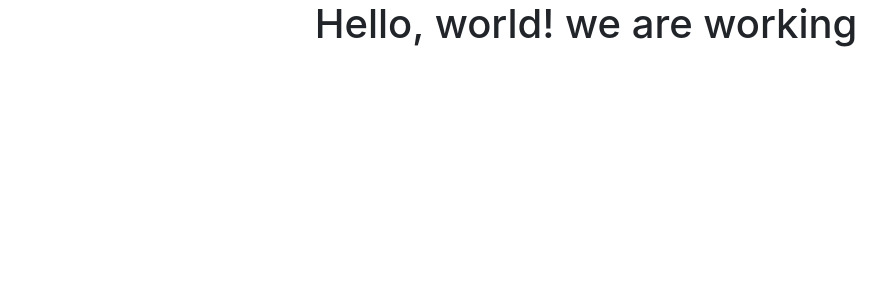
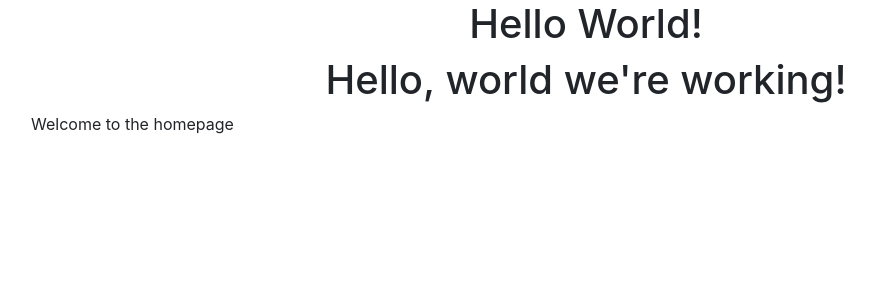
Before and after one commit to sserges/ecommerce-django, a Django app: page / in a window 1280 px wide. Shown: the top 300 px of the page, without its empty margins (54-940 px from the left). Run offline with Django 3.2, Linux system fonts and the light colour scheme; some libraries are stand-ins or nearby versions.

Commit message:
Template Context

```diff
--- a/src/ecommerce/urls.py
+++ b/src/ecommerce/urls.py
@@ -16,9 +16,11 @@ Including another URLconf
 from django.conf.urls import url
 from django.contrib import admin
 
-from .views import home_page
+from .views import home_page, about_page, contact_page
 
 urlpatterns = [
     url(r'^$', home_page),
+    url(r'^about/$', about_page),
+    url(r'^contact/$', contact_page),
     url(r'^admin/', admin.site.urls),
 ]
--- a/src/ecommerce/views.py
+++ b/src/ecommerce/views.py
@@ -32,4 +32,24 @@ def home_page_old(request):
 
 
 def home_page(request):
-    return render(request, "home_page.html", {})
+    context = {
+        "title": "Hello World!",
+        "content": "Welcome to the homepage"
+    }
+    return render(request, "home_page.html", context)
+
+
+def about_page(request):
+    context = {
+        "title": "About Page",
+        "content": "Welcome to the about page"
+    }
+    return render(request, "home_page.html", context)
+
+
+def contact_page(request):
+    context = {
+        "title": "contact Page",
+        "content": "Welcome to the contact page"
+    }
+    return render(request, "home_page.html", context)
--- a/src/templates/home_page.html
+++ b/src/templates/home_page.html
@@ -19,7 +19,18 @@
     <title>Hello, world!</title>
   </head>
   <body>
-    <h1 class="text-center">Hello, world! we are working</h1>
+    <div class="text-center">
+      <h1>{{ title }}</h1>
+      <h1>Hello, world we're working!</h1>
+    </div>
+
+    <div class="container">
+      <div class="row">
+        <div class="col">
+          {{ content }}
+        </div>
+      </div>
+    </div>
 
     <!-- Optional JavaScript -->
     <!-- jQuery first, then Popper.js, then Bootstrap JS -->
```
